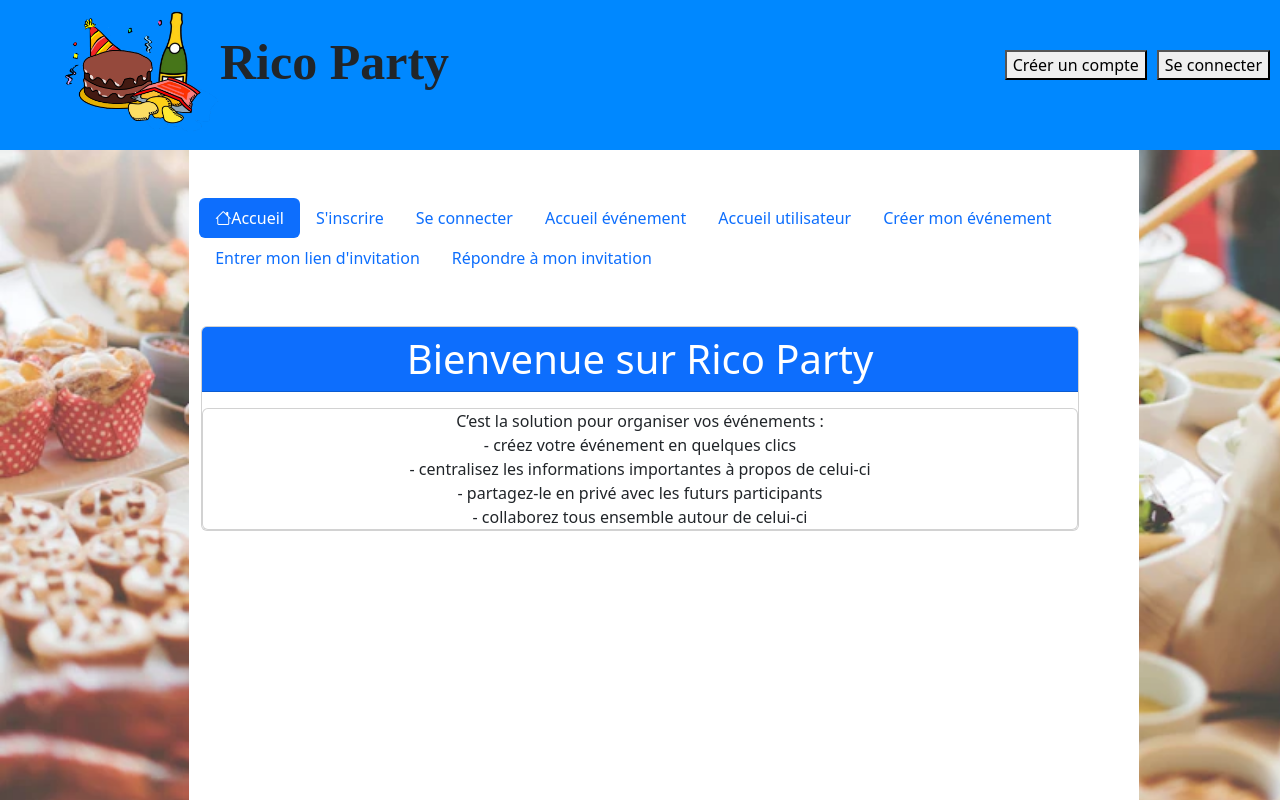
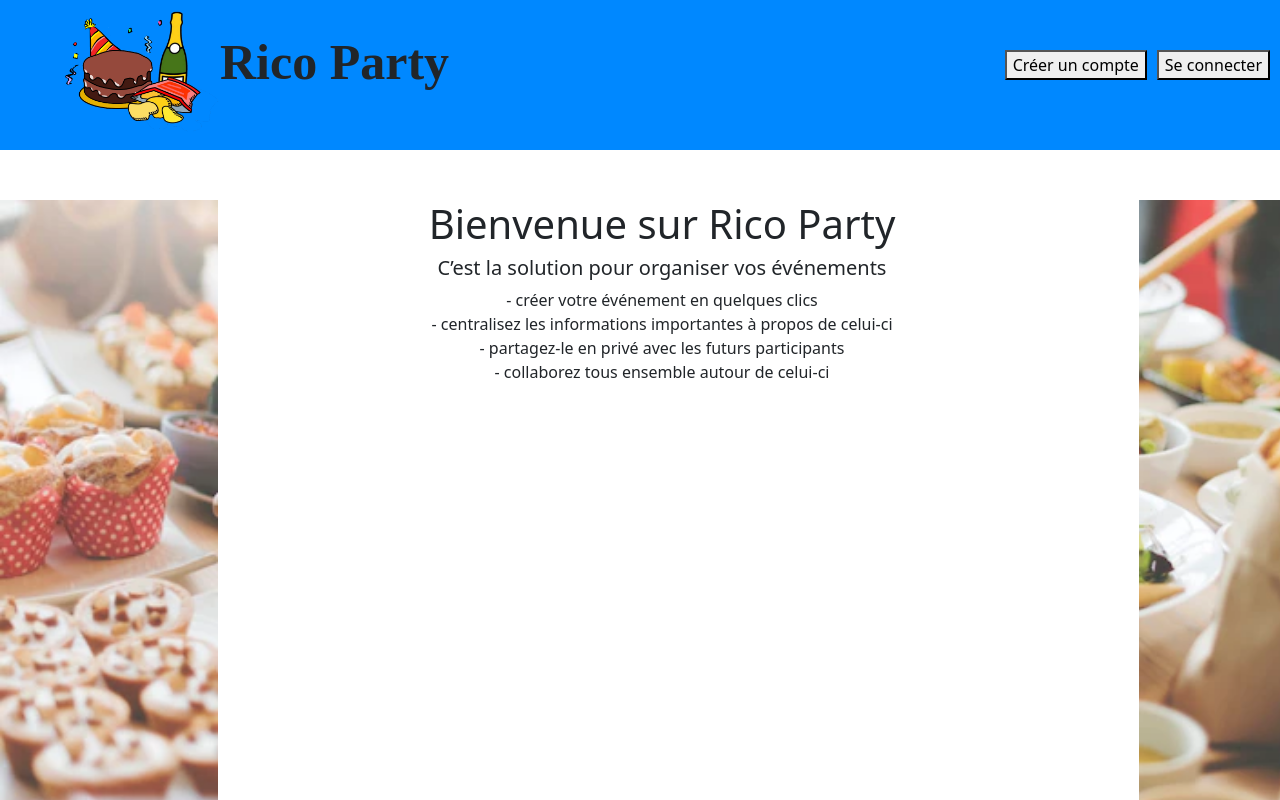
Before and after one commit to Caroline35135/Rico-Party, an Angular app in the folder rico-party-angular/: page / in a window 1280 px wide. Built offline with nearby package versions, Linux system fonts and the light colour scheme.

Commit message:
apparence + supp bandeau

```diff
--- a/rico-party-angular/src/app/accueil-principal/accueil-principal.component.html
+++ b/rico-party-angular/src/app/accueil-principal/accueil-principal.component.html
@@ -1,9 +1,9 @@
-<div class="card mt-3">
-    <div class="card-header bg-primary text-white display-6" style="text-align: center">Bienvenue sur Rico Party</div>
-    <div class="card mt-3" style="text-align: center">
+<div >
+    <div style="text-align: center"><h1>Bienvenue sur Rico Party</h1></div>
+    <div style="text-align: center">
 
-        <div>C’est la solution pour organiser vos événements :</div>
-        <div>- créez votre événement en quelques clics</div>
+        <div><h5>C’est la solution pour organiser vos événements</h5></div>
+        <div>- créer votre événement en quelques clics</div>
         <div>- centralisez les informations importantes à propos de celui-ci</div>
         <div>- partagez-le en privé avec les futurs participants</div>
         <div>- collaborez tous ensemble autour de celui-ci</div>
--- a/rico-party-angular/src/app/app.component.css
+++ b/rico-party-angular/src/app/app.component.css
@@ -38,7 +38,6 @@ main{
 
 #buffetg{
     position: fixed;
-    padding-top: 102px;
     height: 95%;
 
 
@@ -47,7 +46,6 @@ main{
 #buffetd{
 
     position: fixed;
-    margin-top: 102px;
     height: 84%;
     margin-left: 89%;
 
@@ -58,3 +56,8 @@ main{
     padding-top: 150px;
     padding-left: 4cm;
 }
+
+.container{
+    margin-top: 200px;
+    margin-left : 22px;
+}
--- a/rico-party-angular/src/app/app.component.html
+++ b/rico-party-angular/src/app/app.component.html
@@ -11,7 +11,8 @@
 <img id="buffetg" src="assets/buffetgauche.png" />
 <img id="buffetd" src="assets/buffetdroite.png" />
 
-<ul id="menubis" class="nav nav-pills m-5">
+
+<!-- <ul id="menubis" class="nav nav-pills m-5">
     <li class="nav-item">
         <a class="nav-link" [routerLink]="['']" routerLinkActive="active" [routerLinkActiveOptions]="{exact: true}"><i class="bi bi-house"></i>Accueil</a>
     </li>
@@ -39,7 +40,7 @@
         <a class="nav-link" [routerLink]="['/reponse']" routerLinkActive="active">Répondre à mon invitation</a>
     </li>
 
-</ul>
+</ul> -->
 
 
 <main>
--- a/rico-party-angular/src/app/creation-event/creation-event.component.html
+++ b/rico-party-angular/src/app/creation-event/creation-event.component.html
@@ -88,7 +88,7 @@
             <div class="card-body">
                 <div class="form-group">
                     <label for="nom">Lien:</label>
-                    <input type="text" class="form-control" id="lien" name="lien" value="{{lien}}" />
+                    <input type="text" class="form-control" id="lien" name="lien" value="{{lien}}" /><button [routerLink]="['/accueil-user']">Retour accueil utilisateur</button>
                 </div>
             </div>
         </div>
```
